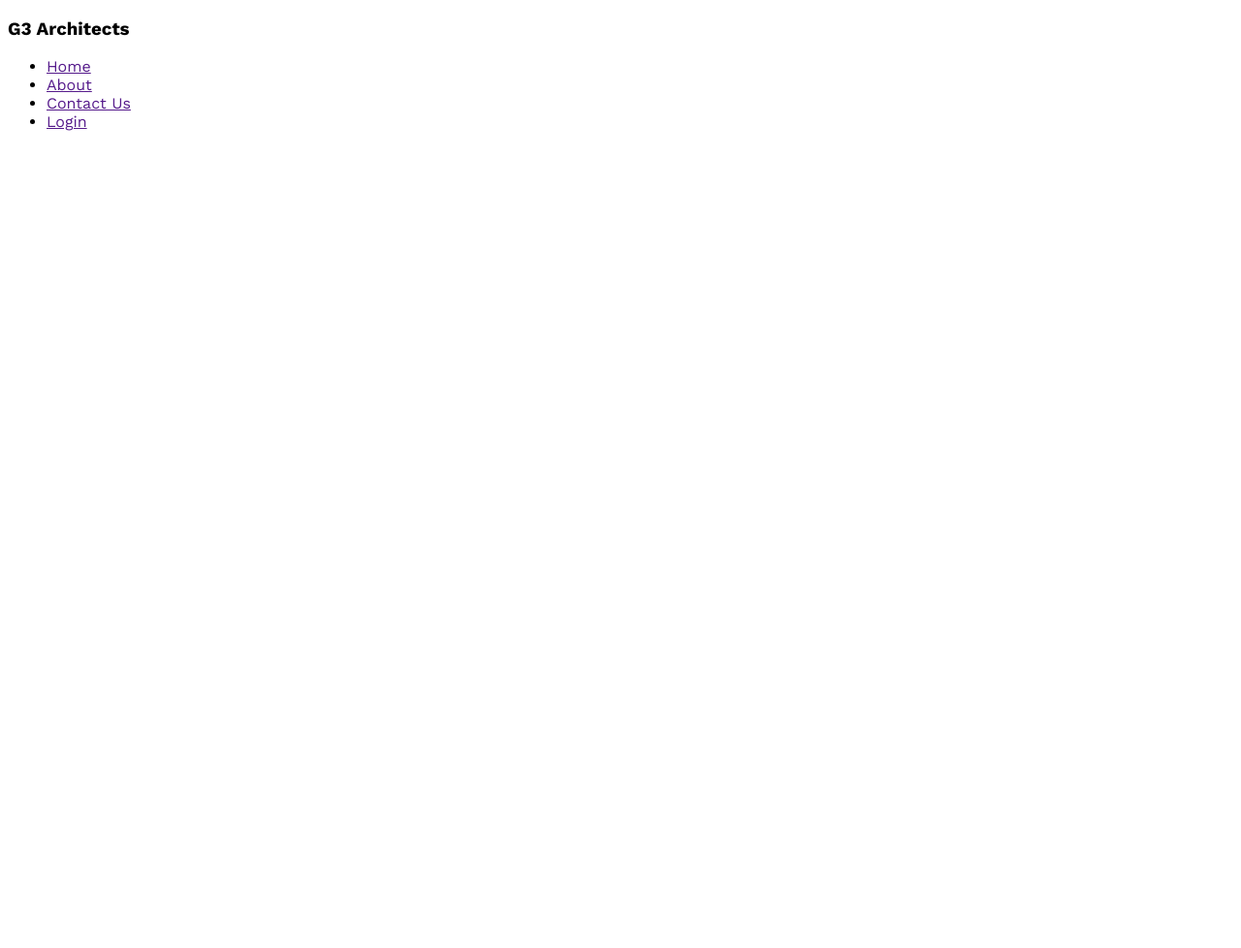
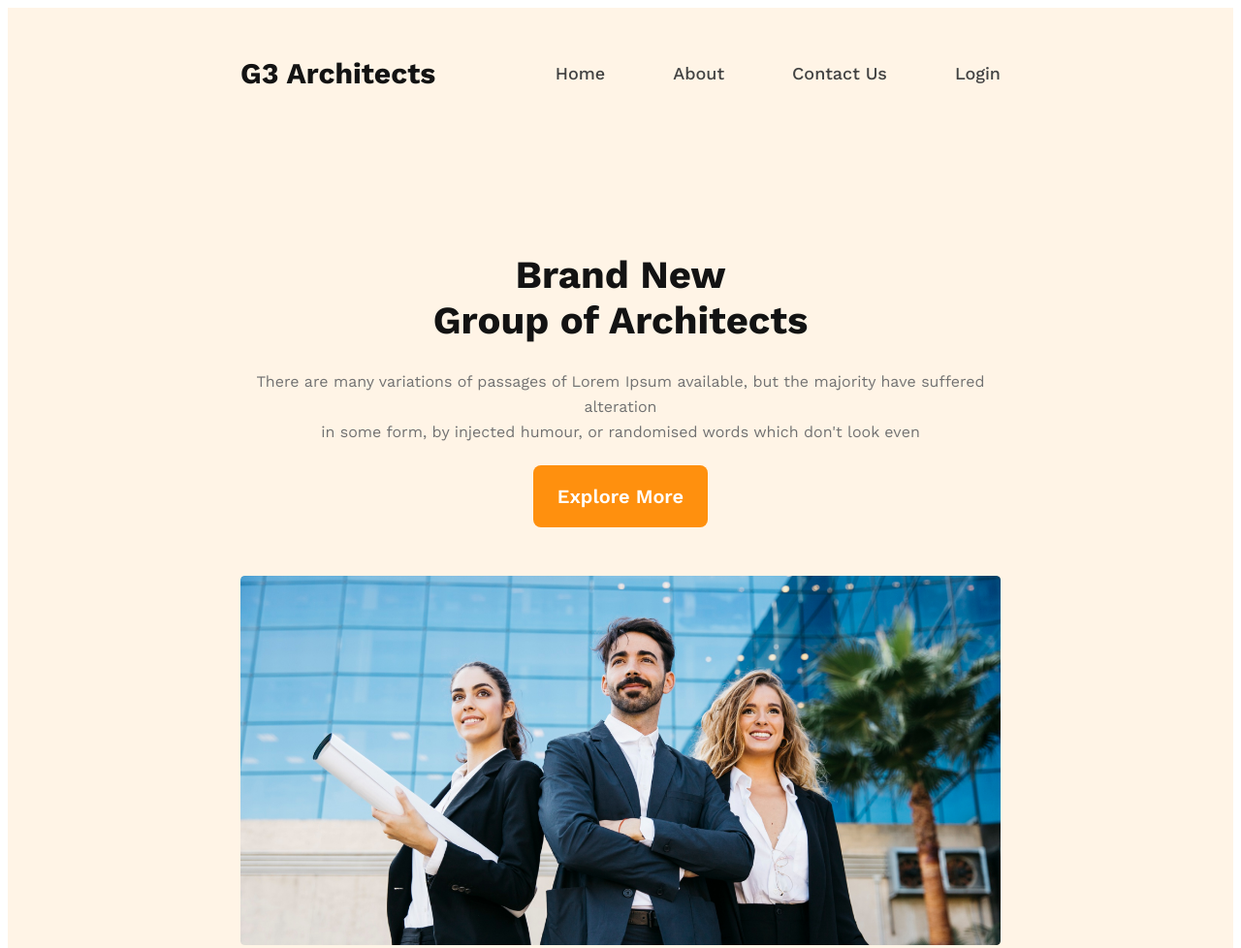
Before and after one commit to MdRakibBari/G3-Architecture-Project, a plain HTML site: page index.html in a window 1280 px wide. Shown: the top 978 px of the page at 97% size. Before the commit the page ends 800 px from the top, so only its background shows below. Drawn offline with nearby package versions, Linux system fonts and the light colour scheme.

Commit message:
added more styles in css

```diff
--- a/index.html
+++ b/index.html
@@ -15,7 +15,7 @@
 <body>
     <header>
         <nav>
-            <h3>G3 Architects</h3>
+            <h3 class="nav-main-title">G3 Architects</h3>
             <ul>
                 <li><a href="">Home</a></li>
                 <li><a href="">About</a></li>
@@ -23,6 +23,15 @@
                 <li><a href="">Login</a></li>
             </ul>
         </nav>
+        <div class="banner">
+            <div class="banner-writting-item">
+            <h1 class="banner-main-title">Brand New<br>Group of Architects</h1>
+            <h4 class="banner-sub-title">There are many variations of passages of Lorem Ipsum available, but the majority have suffered alteration<br>in some form, by injected humour, or randomised words which don't look even </h4>
+            <button class="banner-button">Explore More</button>
+            </div>
+            <img class="banner-image" src="images/banner.png" alt="">
+        </div>
+
 
     </header>
     <main>
--- a/styles/architects.css
+++ b/styles/architects.css
@@ -1,3 +1,85 @@
-body{
+body {
     font-family: 'Work Sans', sans-serif;
 }
+
+/* header styles */
+
+header {
+    background: rgba(255, 144, 14, 0.10);
+    padding: 20px 240px;
+}
+
+nav {
+    display: flex;
+    justify-content: space-between;
+    align-items: center;
+}
+
+nav li {
+    list-style: none;
+    margin-left: 70px;
+
+}
+
+nav a {
+    text-decoration: none;
+    color: var(--Dark-02, #424242);
+    font-family: Work Sans;
+    font-size: 18px;
+    font-style: normal;
+    font-weight: 500;
+    line-height: 26px;
+}
+
+nav>ul {
+    display: flex;
+}
+
+.nav-main-title {
+    color: var(--Dark-01, #131313);
+    text-align: center;
+    font-family: Work Sans;
+    font-size: 30px;
+    font-weight: 700;
+}
+
+.banner-main-title {
+    color: var(--Dark-01, #131313);
+
+    font-family: Work Sans;
+    font-size: 40px;
+    font-weight: 700;
+}
+
+.banner-sub-title {
+    color: var(--Dark-03, #727272);
+    font-family: Work Sans;
+    font-size: 16px;
+    font-weight: 400;
+    line-height: 26px;
+    /* 162.5% */
+}
+
+.banner {
+    padding-top: 110px;
+}
+
+.banner-button {
+    padding: 20px 25px ;
+    border: 0px;
+    border-radius: 8px;
+    background: #FF900E;
+    color: #FFF;
+    text-align: center;
+    font-family: Work Sans;
+    font-size: 20px;
+    font-weight: 600;
+}
+.banner-image{
+    margin-top: 50px;
+    width: 100%;
+}
+.banner-writting-item{
+    /* margin: 0 auto; */
+    text-align: center;
+}
```
